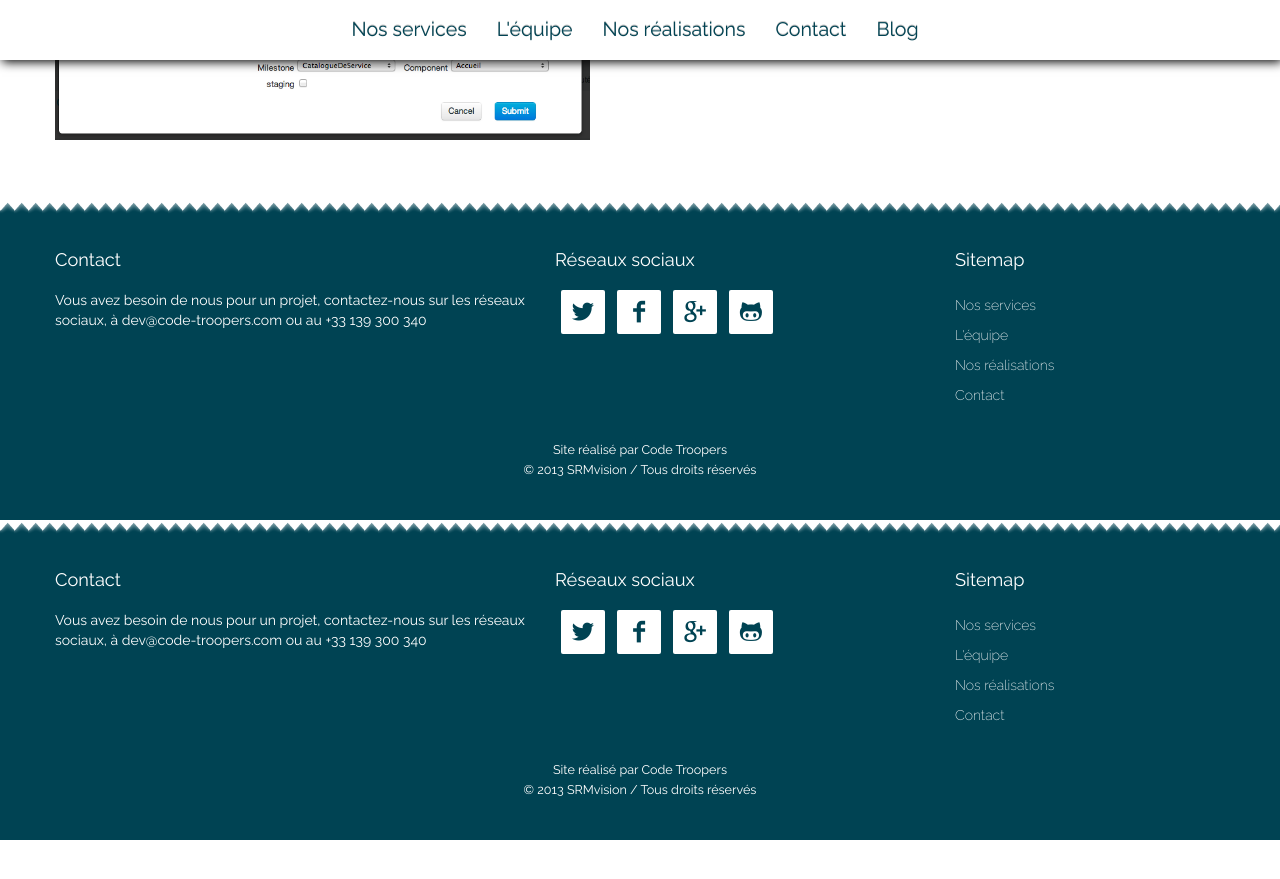
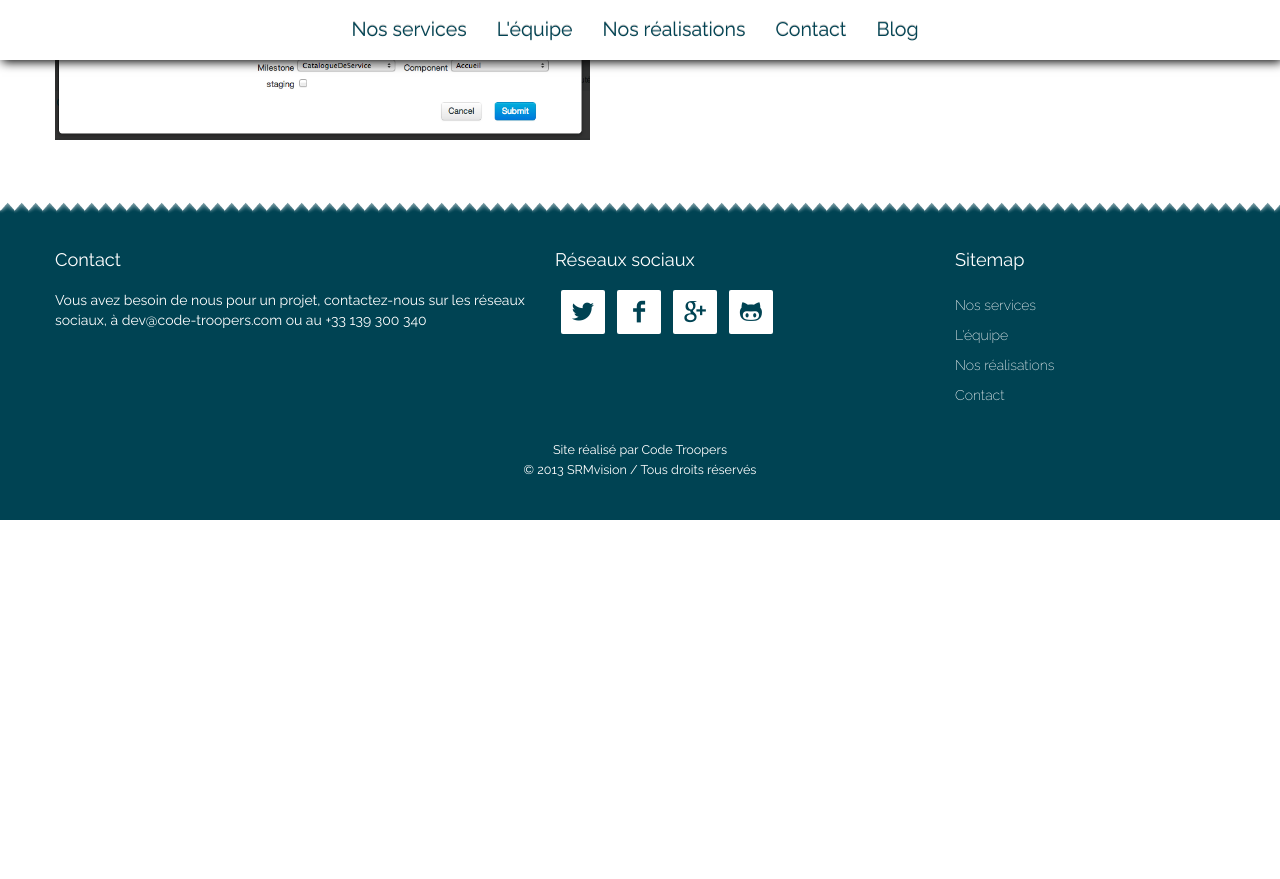
Before and after one commit to vmaubert/code-troopers.github.com, a Jekyll site: the page built from index.html, in a window 1280 px wide and 900 px high, scrolled down 4805 px. Shown: the top 879 px of the window. Built offline with Jekyll 4.4.1, drawn with Linux system fonts in a browser that asks for light colours; nearby versions of some CDN libraries; after the commit the page ends 5385 px from its top, so only the background shows below that.

Commit message:
Fix double footer
Footer was present twice in the generated page

```diff
--- a/index.html
+++ b/index.html
@@ -382,43 +382,6 @@ title: Code Troopers
             </div>
         </section>
 
-
-
-        <footer id="contact">
-            <div class="container">
-                <div class="row">
-                    <div class="span5">
-                        <h3>Contact</h3>
-                        <p>Vous avez besoin de nous pour un projet, contactez-nous sur les réseaux sociaux, à <a href="mailto:dev@code-troopers.com">dev@code-troopers.com</a> ou au <a href="tel:+33139300340">+33 139 300 340</a></p>
-                    </div>
-                    <div class="span4 simple-social-icons">
-                        <h3>Réseaux sociaux</h3>
-                        <ul>
-                            <li class="social-twitter"><a href="https://twitter.com/codetroopers">&#xf309;</a></li>
-                            <li class="social-facebook"><a href="https://www.facebook.com/pages/Code-Troopers/123604307824664">&#xf30c;</a></li>
-                            <li class="social-gplus"><a href="https://plus.google.com/106400976575155010329/posts">&#xf30f;</a></li>
-                            <li class="social-github"><a href="https://github.com/code-troopers">&#xf300;</a></li>
-                        </ul>
-                    </div>
-                    <div class="span3">
-                        <h3>Sitemap</h3>
-                        <ul>
-                            <li><a href="#services">Nos services</a></li>
-                            <li><a href="#team">L'équipe</a></li>
-                            <li><a href="#projects">Nos réalisations</a></li>
-                            <li><a href="#contact">Contact</a></li>
-                        </ul>
-                    </div>
-                </div>
-                <div class="row">
-                    <div class="span12 footer-under">
-                        Site réalisé par Code Troopers<br/>
-                        © 2013 SRMvision / Tous droits réservés
-                    </div>
-                </div>
-            </div>
-        </footer>
-
         <div id="mw" class="modal hide fade" tabindex="-1">
           <div class="modal-header">
             <button type="button" class="close" data-dismiss="modal" aria-hidden="true">&times;</button>
```
